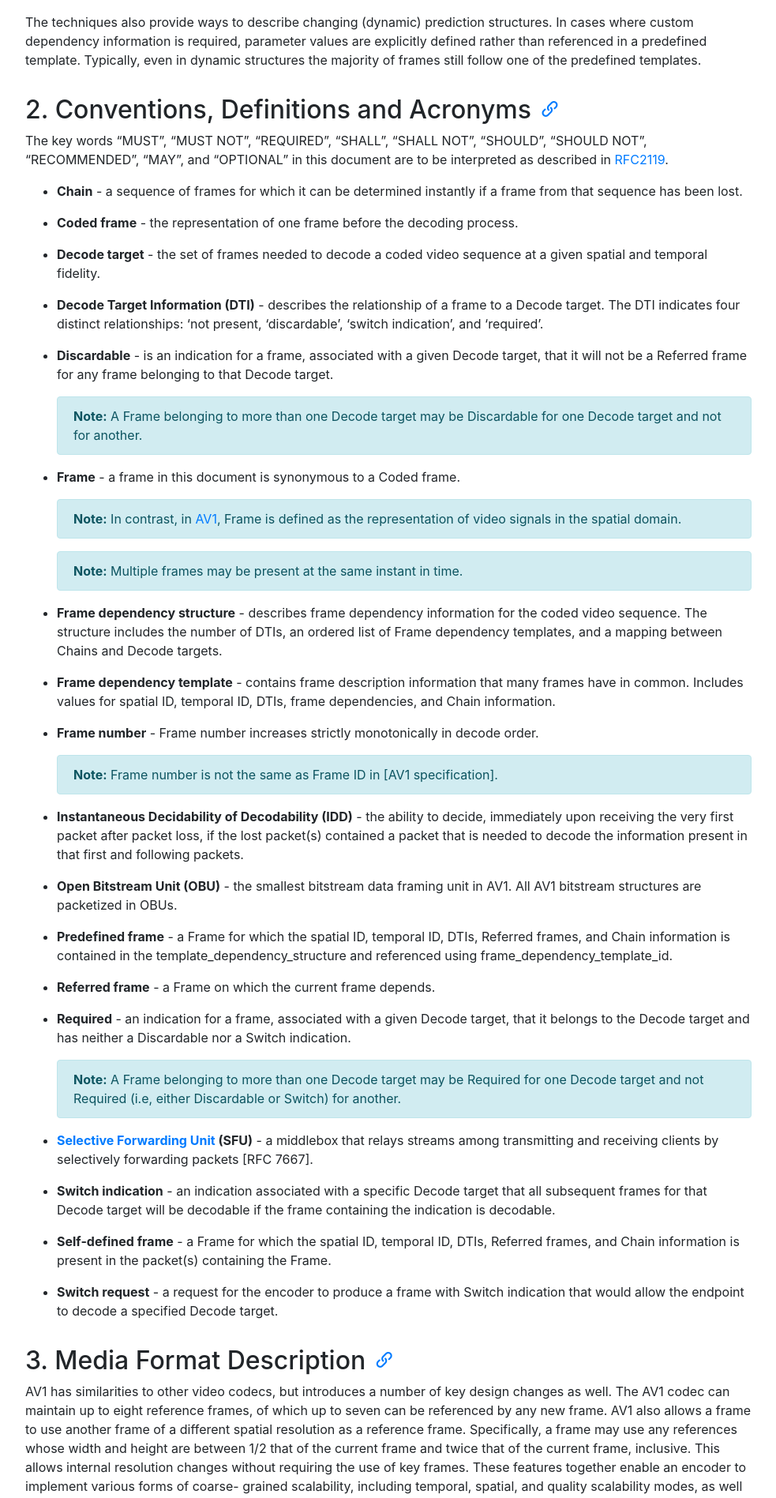
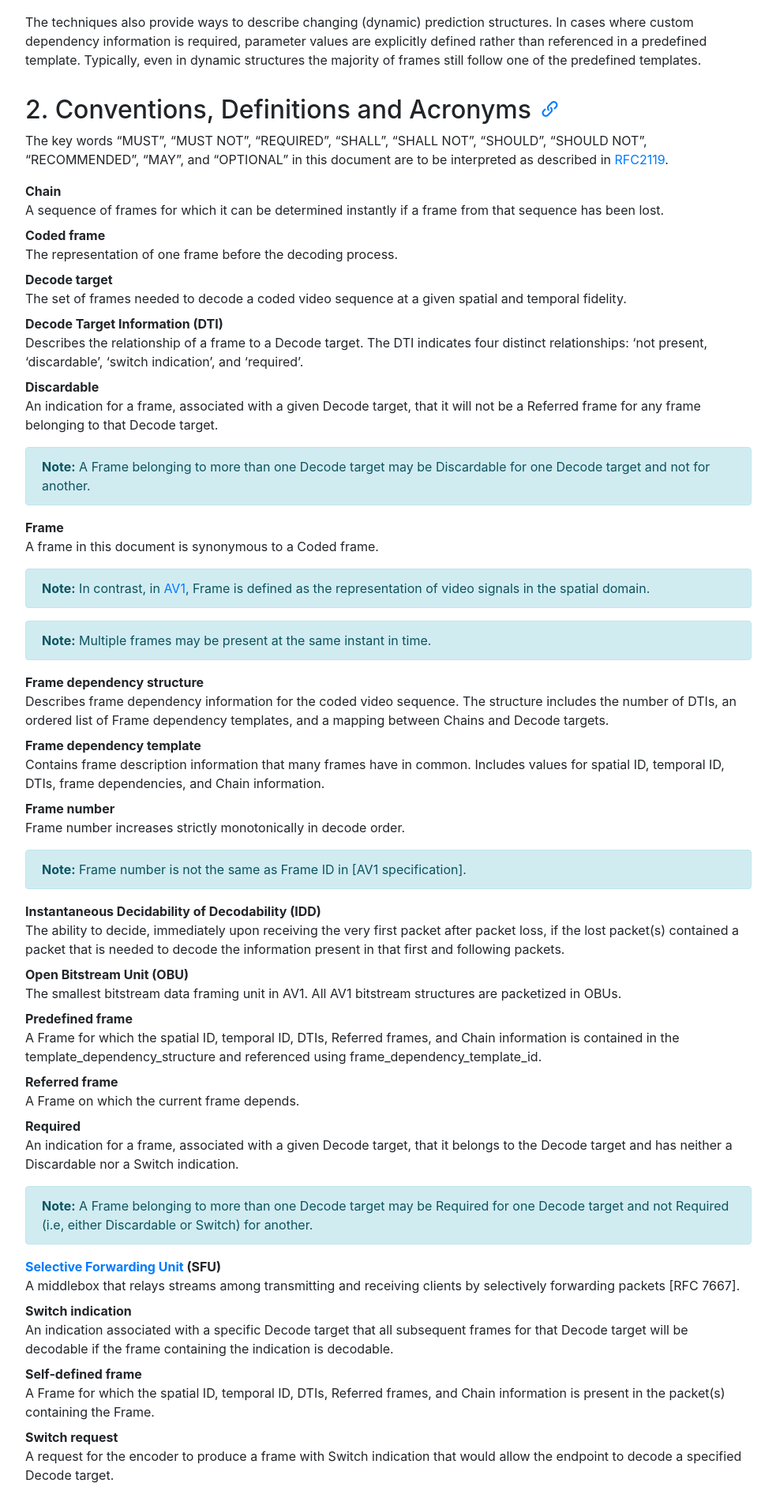
Before and after one commit to AOMediaCodec/av1-rtp-spec, a Jekyll site: the page built from index.md, in a window 1280 px wide. Shown: the part 1506-3403 px from the top of the page at 79% size, without its empty margins (53-1036 px from the left). Built offline with Jekyll 4.4.1, drawn with Linux system fonts in a browser that asks for light colours; nearby versions of some CDN libraries; some of the changed text lies outside the part shown.

Commit message:
Definition lists and th centering
Use definition lists where appropriate; also center table headings.

```diff
--- a/assets/css/av1-rtp-spec.sass
+++ b/assets/css/av1-rtp-spec.sass
@@ -43,6 +43,7 @@ table
       font-weight: normal
   th
     background-color: #d6d8d9
+    text-align: center
 
 b.syntax-element // Temporary: adjust syntax element columnar spacing
   padding-right: 1em
@@ -62,7 +63,6 @@ p.caption
   margin-bottom: 2em
 
 
-// Start Experimental
 table.syntax
   width: 100%
   font-size: 1em
@@ -87,7 +87,6 @@ table.syntax
     text-align: center
   th
     display: none
-// End Experimental
 
 // Rules that vary with viewport size
 //
--- a/av1-rtp-spec.md
+++ b/av1-rtp-spec.md
@@ -77,90 +77,99 @@ The key words "MUST", "MUST NOT", "REQUIRED", "SHALL", "SHALL NOT", "SHOULD",
 interpreted as described in [RFC2119].
 
 
-  * **Chain** - a sequence of frames for which it can be determined instantly if
-    a frame from that sequence has been lost.
+Chain
+: A sequence of frames for which it can be determined instantly if a frame from
+  that sequence has been lost.
 
-  * **Coded frame** - the representation of one frame before the decoding
-     process.
+Coded frame
+: The representation of one frame before the decoding process.
 
-  * **Decode target** - the set of frames needed to decode a coded video
-    sequence at a given spatial and temporal fidelity.
+Decode target
+: The set of frames needed to decode a coded video sequence at a given spatial
+  and temporal fidelity.
 
-  * **Decode Target Information (DTI)** - describes the relationship of a frame
-    to a Decode target. The DTI indicates four distinct relationships: 'not
-    present, 'discardable', 'switch indication', and 'required'.
+Decode Target Information (DTI)
+: Describes the relationship of a frame to a Decode target. The DTI indicates
+  four distinct relationships: 'not present, 'discardable', 'switch indication',
+  and 'required'.
 
-  * **Discardable** - is an indication for a frame, associated with a given
-    Decode target, that it will not be a Referred frame for any frame belonging
-    to that Decode target.
+Discardable
+: An indication for a frame, associated with a given Decode target, that it will
+  not be a Referred frame for any frame belonging to that Decode target.
 
-    **Note:** A Frame belonging to more than one Decode target may be
-    Discardable for one Decode target and not for another.
-    {:.alert .alert-info }
+**Note:** A Frame belonging to more than one Decode target may be Discardable
+for one Decode target and not for another.
+{:.alert .alert-info }
 
-  * **Frame** - a frame in this document is synonymous to a Coded frame.
+Frame
+: A frame in this document is synonymous to a Coded frame.
 
-    **Note:** In contrast, in [AV1], Frame is defined as the representation of
-    video signals in the spatial domain.
-    {:.alert .alert-info }
+**Note:** In contrast, in [AV1], Frame is defined as the representation of
+video signals in the spatial domain.
+{:.alert .alert-info }
 
-    **Note:** Multiple frames may be present at the same instant in time.
-    {:.alert .alert-info }
+**Note:** Multiple frames may be present at the same instant in time.
+{:.alert .alert-info }
 
-  * **Frame dependency structure** - describes frame dependency information for
-    the coded video sequence. The structure includes the number of DTIs, an
-    ordered list of Frame dependency templates, and a mapping between Chains and
-    Decode targets.
+Frame dependency structure
+: Describes frame dependency information for the coded video sequence. The
+  structure includes the number of DTIs, an ordered list of Frame dependency
+  templates, and a mapping between Chains and Decode targets.
 
-  * **Frame dependency template** - contains frame description information that
-    many frames have in common. Includes values for spatial ID, temporal ID,
-    DTIs, frame dependencies, and Chain information.
+Frame dependency template
+: Contains frame description information that many frames have in common.
+  Includes values for spatial ID, temporal ID, DTIs, frame dependencies, and
+  Chain information.
 
-  * **Frame number** - Frame number increases strictly monotonically in decode
-    order.
+Frame number
+: Frame number increases strictly monotonically in decode order.
 
-    **Note:** Frame number is not the same as Frame ID in [AV1 specification].
-    {:.alert .alert-info }
+**Note:** Frame number is not the same as Frame ID in [AV1 specification].
+{:.alert .alert-info }
 
-  * **Instantaneous Decidability of Decodability (IDD)** - the ability to
-    decide, immediately upon receiving the very first packet after packet loss,
-    if the lost packet(s) contained a packet that is needed to decode the
-    information present in that first and following packets.
+Instantaneous Decidability of Decodability (IDD)
+: The ability to decide, immediately upon receiving the very first packet after
+  packet loss, if the lost packet(s) contained a packet that is needed to decode
+  the information present in that first and following packets.
 
-  * **Open Bitstream Unit (OBU)** - the smallest bitstream data framing unit in
-    AV1. All AV1 bitstream structures are packetized in OBUs.
+Open Bitstream Unit (OBU)
+: The smallest bitstream data framing unit in AV1. All AV1 bitstream structures
+  are packetized in OBUs.
 
-  * **Predefined frame** - a Frame for which the spatial ID, temporal ID, DTIs,
-    Referred frames, and Chain information is contained in the
-    template_dependency_structure and referenced using
-    frame_dependency_template_id.
+Predefined frame
+: A Frame for which the spatial ID, temporal ID, DTIs, Referred frames, and
+  Chain information is contained in the template_dependency_structure and
+  referenced using frame_dependency_template_id.
 
-  * **Referred frame** - a Frame on which the current frame depends.
+Referred frame
+: A Frame on which the current frame depends.
 
-  * **Required** - an indication for a frame, associated with a given Decode
-    target, that it belongs to the Decode target and has neither a Discardable
-    nor a Switch indication.
+Required
+: An indication for a frame, associated with a given Decode target, that it
+  belongs to the Decode target and has neither a Discardable nor a Switch
+  indication.
 
-    **Note:** A Frame belonging to more than one Decode target may be Required
-    for one Decode target and not Required (i.e, either Discardable or Switch)
-    for another.
-    {:.alert .alert-info }
+**Note:** A Frame belonging to more than one Decode target may be Required
+for one Decode target and not Required (i.e, either Discardable or Switch)
+for another.
+{:.alert .alert-info }
 
-  * **[Selective Forwarding Unit] (SFU)** - a middlebox that relays streams among
-    transmitting and receiving clients by selectively forwarding packets
-    [RFC 7667].
+[Selective Forwarding Unit] (SFU)
+: A middlebox that relays streams among transmitting and receiving clients by
+  selectively forwarding packets [RFC 7667].
 
-  * **Switch indication** - an indication associated with a specific Decode
-    target that all subsequent frames for that Decode target will be decodable
-    if the frame containing the indication is decodable.
+Switch indication
+: An indication associated with a specific Decode target that all subsequent
+  frames for that Decode target will be decodable if the frame containing the
+  indication is decodable.
 
-  * **Self-defined frame** - a Frame for which the spatial ID, temporal ID,
-    DTIs, Referred frames, and Chain information is present in the packet(s)
-    containing the Frame.
+Self-defined frame
+: A Frame for which the spatial ID, temporal ID, DTIs, Referred frames, and
+  Chain information is present in the packet(s) containing the Frame.
 
-  * **Switch request** - a request for the encoder to produce a frame with
-    Switch indication that would allow the endpoint to decode a specified Decode
-    target.
+Switch request
+: A request for the encoder to produce a frame with Switch indication that would
+  allow the endpoint to decode a specified Decode target.
 
 
 ## 3. Media Format Description
@@ -197,6 +206,7 @@ a temporal layer with temporal_id T and spatial layer with spatial_id S are only
 allowed to reference previously coded video data of temporal_id T' and
 spatial_id S', where T' <= T and S' <= S.
 {:.alert .alert-info }
+
 
 ## 4. Payload Format
 
@@ -272,10 +282,9 @@ present in every packet).
 The syntax for the AV1 descriptor is described in pseudo-code form in this
 section.
 
-f(n) - unsigned n-bit number appearing directly in the bitstream.
-
-ns(n) - unsigned encoded integer with maximum number of values n (i.e. output in
-range 0..n-1).
+  * **f(n)** - unsigned n-bit number appearing directly in the bitstream.
+  * **ns(n)** - unsigned encoded integer with maximum number of values n (i.e.
+    output in range 0..n-1).
 
 (See AV1 specification Section 4 for syntax details including the two functions
 above)
```
